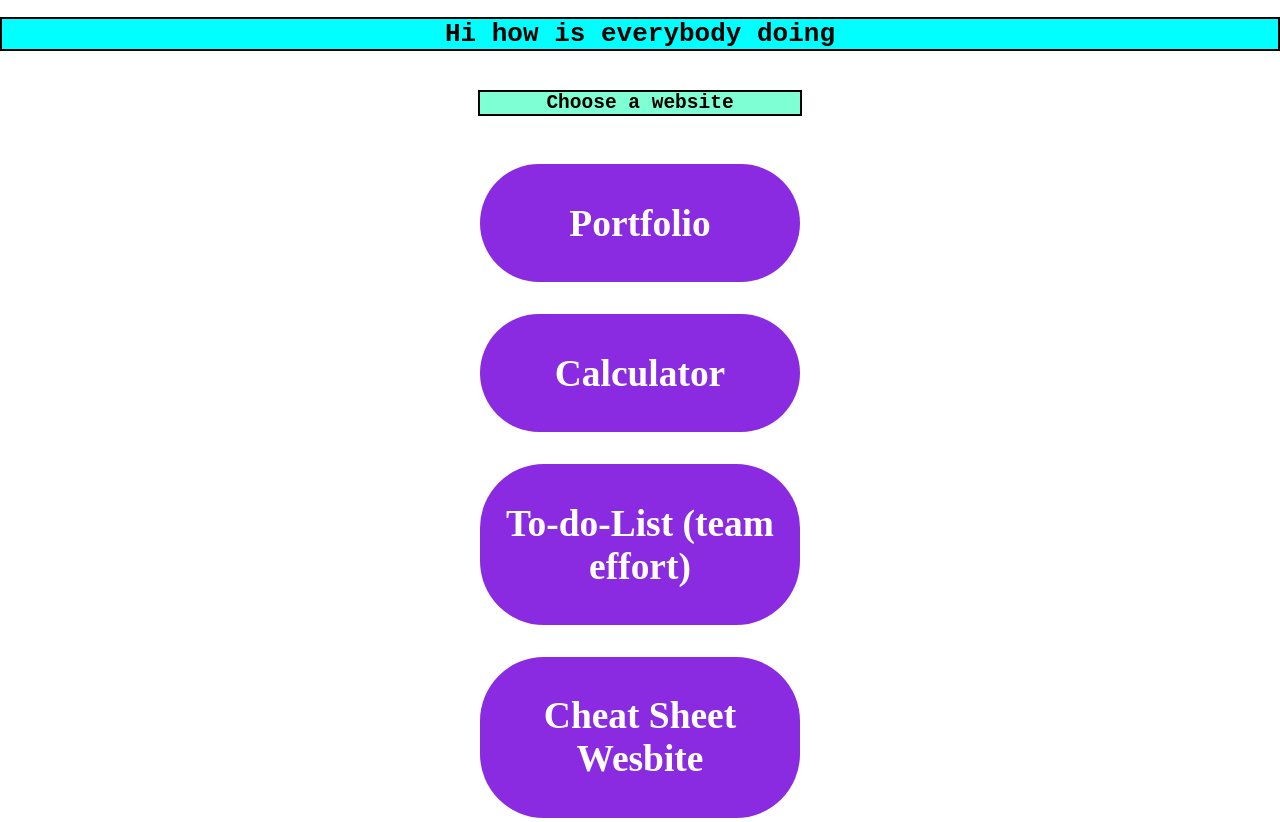
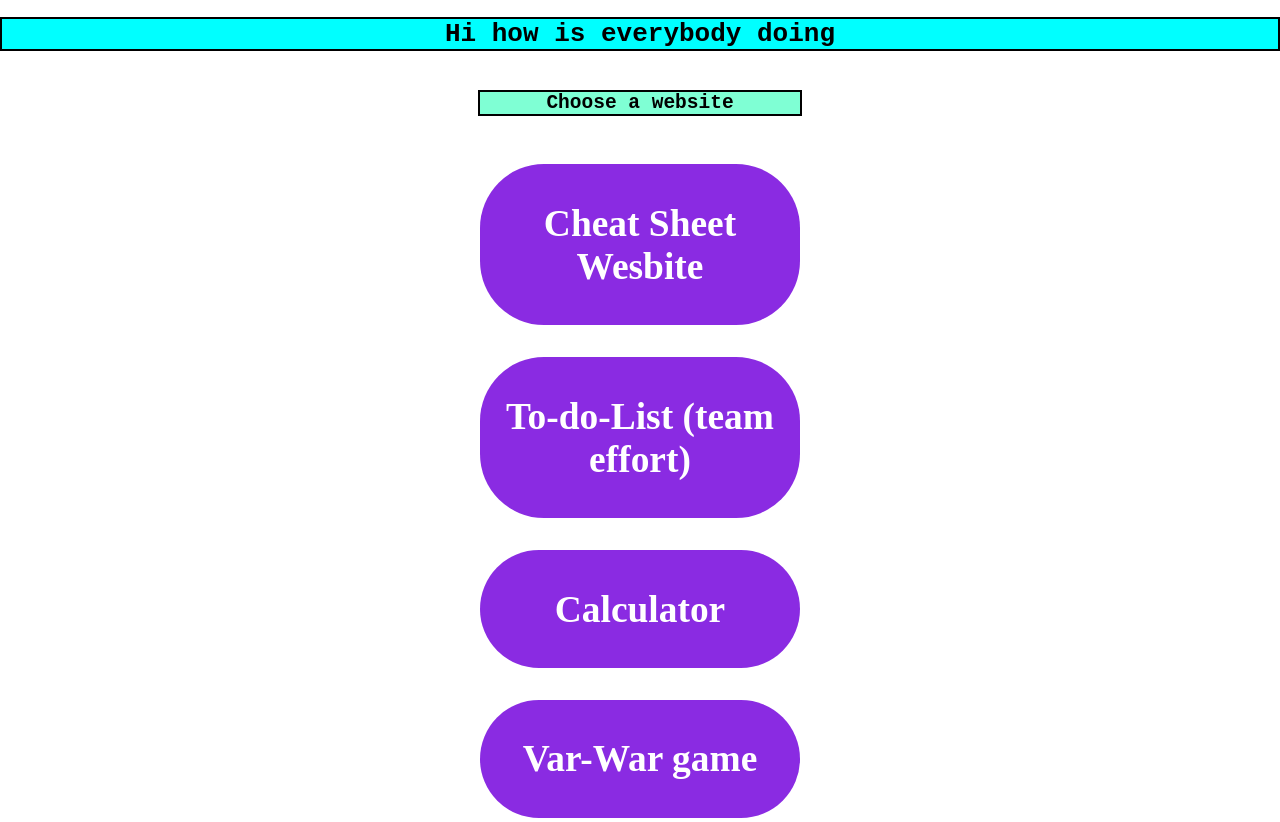
Before and after one commit to JerinAbraham2/jerinabraham2.github.io, a plain HTML site: page index.html in a window 1280 px wide. Shown: the top 822 px of the page. Drawn offline with Linux system fonts and the light colour scheme.

Commit message:
amended list

```diff
--- a/index.html
+++ b/index.html
@@ -13,10 +13,9 @@
       <h2 class="headings subheadings">Choose a website</h2>
     </header>
     <main>
-      <a class="websites" href="https://jpw.vercel.app/" target="_blank"><h3>Portfolio</h3></a>
+      <a class="websites" href="/cheat-sheets" target="_blank"><h3>Cheat Sheet Wesbite</h3></a>
+      <a class="websites" href="/to-do-list" target="_blank"><h3>To-do-List (team effort)</h3></a>
       <a class="websites" href="/calculator" target="_blank"><h3>Calculator</h3></a>
-      <a class="websites" href="/to-do-list" target="_blank"><h3>To-do-List (team effort)</h3></a>
-      <a class="websites" href="/cheat-sheets" target="_blank"><h3>Cheat Sheet Wesbite</h3></a>
       <a class="websites" href="/var-war" target="_blank"><h3>Var-War game</h3></a>
     </main>
   </body>
```
